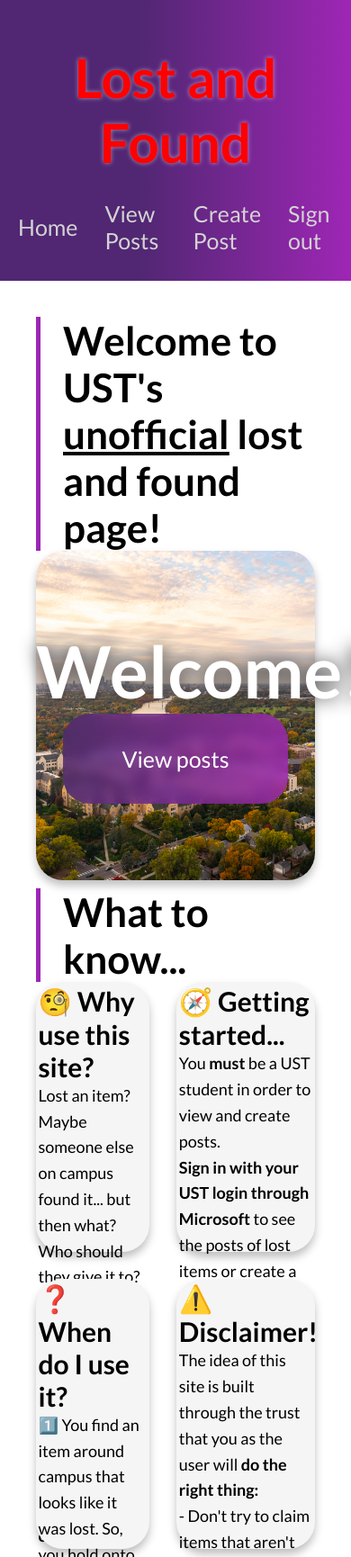
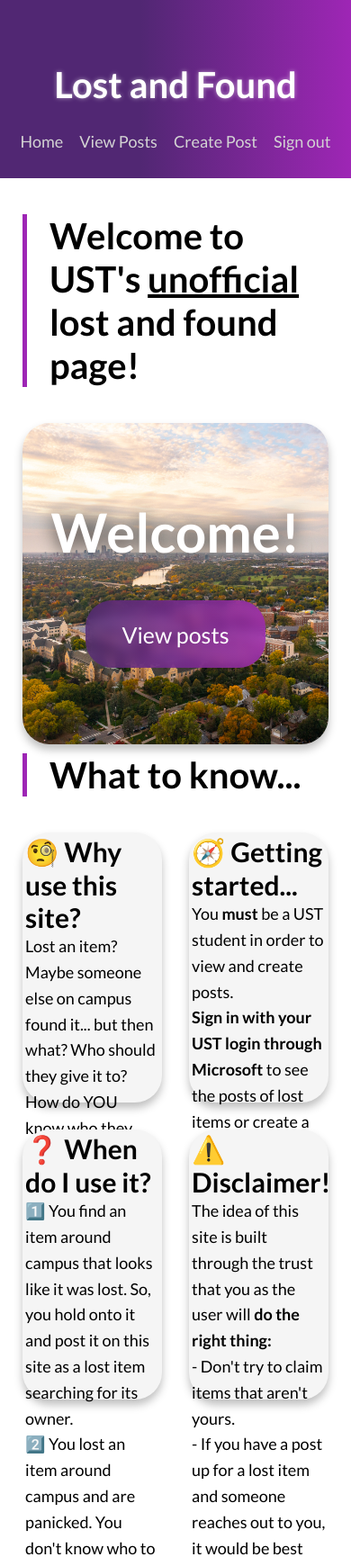
Before and after one commit to defcarlito/Lost-and-Found, a Flask app: page / in a window 390 px wide; the page is wider, and only the part inside the window is pictured. Shown: the top 1730 px of that part at 90% size. Run offline with Flask 3, Linux system fonts and the light colour scheme; the visitor is signed in with stand-in values (Sample User, id 1).

Commit message:
added styling to home and base, added responsiveness for mobile and smaller displays

```diff
--- a/app.py
+++ b/app.py
@@ -18,8 +18,8 @@
 
 app = Flask(__name__)
 app.secret_key = FLASK_SECRET_KEY
-REDIRECT_URI = "https://lost-and-found-1-8tmz.onrender.com/getAToken" # where MS sends user after they sign in
-# REDIRECT_URI = "http://localhost:5000/getAToken" # where MS sends user after they sign in
+# REDIRECT_URI = "https://lost-and-found-1-8tmz.onrender.com/getAToken" # where MS sends user after they sign in
+REDIRECT_URI = "http://localhost:5000/getAToken" # where MS sends user after they sign in
 SCOPE = ["User.Read"] # the info we are asking for
 AUTHORITY = "https://login.microsoftonline.com/common" # the MS log in server
 
--- a/static/css/base.css
+++ b/static/css/base.css
@@ -25,6 +25,7 @@
 .logo {
     width: 80px;
     height: 100px;
+    transition: transform 0.3s;
 }
 
 .text-left{
@@ -79,14 +80,15 @@
     color: inherit;
 }
 
-@media (max-width: 1500px) {
+/* Smaller Desktop */
+@media (max-width: 1350px) {
+
     .text-ust {
         display: none;
     }
 
     .text-lf {
         margin-top: -200px;
-        color: red;
     }
 
     .nav-right-side {
@@ -101,17 +103,18 @@
     }
 
     .nav-right-side a {
-        font-size: 35px;
+        font-size: 25px;
     }
 
     .logo {
-        width: 100px;
         height: auto;
         object-fit: contain;
+        transform: scale(1.1);
     }
 
 }
 
+/* Tablet */
 @media (max-width: 700px) {
     .logo {
         display: none;
@@ -119,14 +122,33 @@
 
     .text-lf {
         margin-top: 10px;
+        font-size: 50px;
     }
 
     .nav-right-side {
         margin-top: 8px;
+        gap: 18px;
     }
 
     .nav-right-side a {
-        font-size: 25px;
+        font-size: 20px;
+        white-space: nowrap;
     }
 
+    .navbar {
+        margin-bottom: 40px;
+    }
+
+@media (max-width: 450px) {
+    .text-lf {
+        padding-top: 20px;
+        font-size: 40px;
+    }
+
+   .nav-right-side a {
+        font-size: 18px;
+        white-space: nowrap;
+    }
 }
+
+}
--- a/static/css/home.css
+++ b/static/css/home.css
@@ -1,5 +1,5 @@
 .all {
-    margin: 40px;
+    margin: 25px;
 }
 
 .top-container {
@@ -12,6 +12,7 @@
     padding-left: 25px;
     margin: 0px;
     font-size: 22px;
+    margin-bottom: 40px;
 }
 
 .main {
@@ -88,3 +89,20 @@
     font-size: 18px;
     line-height: 1.6;
 }
+
+/* For Mobile */
+@media (max-width: 700px) {
+    .welcome, .questions {
+        font-size: 20px;
+    }
+
+    .main h1 {
+        font-size: 60px;
+        margin-bottom: 40px;
+    }
+
+    .main button {
+        width: 200px;
+        height: 75px;
+    }
+}
--- a/templates/base.html
+++ b/templates/base.html
@@ -8,6 +8,8 @@
         <link href="/static/css/base.css" rel="stylesheet">
         {% block extra_css %}{% endblock %}
         <title>Lost and Found</title>
+        <meta charset="UTF-8">
+        <meta name="viewport" content="width=device-width, initial-scale=1.0">
     </head>
     <body>
         <div class="navbar">
```
